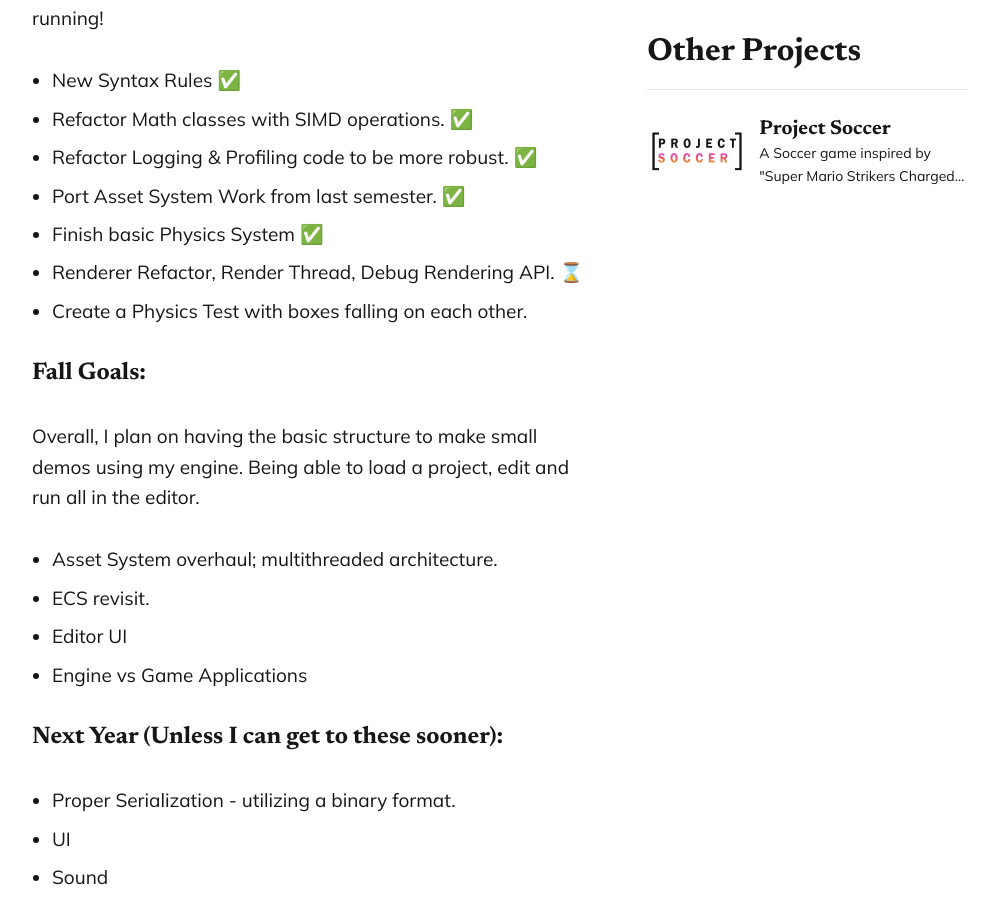
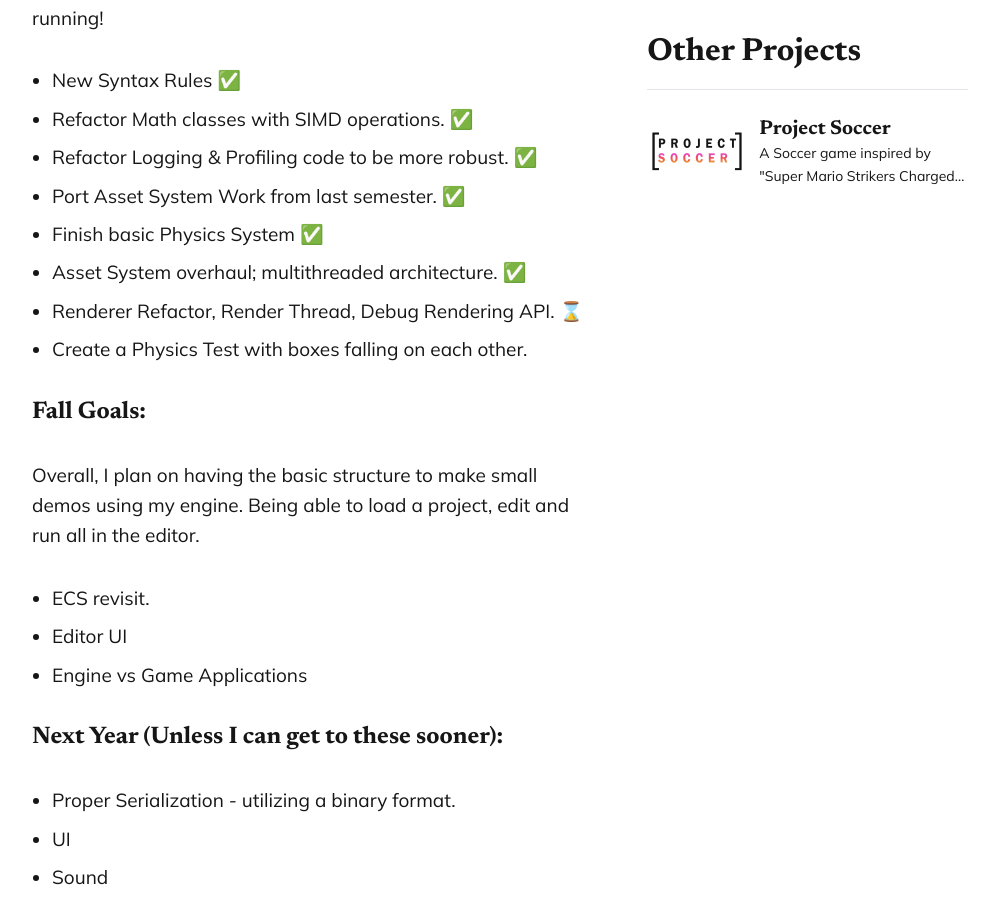
Before and after one commit to nicholaszollinger/nicholaszollinger.github.io, a Jekyll site: the page built from _projects/NessieEngine.md, in a window 1280 px wide and 900 px high, scrolled down 1327 px. Shown: the whole window, without its empty margins (124-1119 px from the left). Built offline with Jekyll 4.4.1, drawn with Linux system fonts in a browser that asks for light colours; nearby versions of some CDN libraries.

```diff
--- a/_projects/NessieEngine.md
+++ b/_projects/NessieEngine.md
@@ -21,12 +21,12 @@ Over the summer, I am going to be doing some project-wide refactors, with the ai
 - Refactor Logging & Profiling code to be more robust. ✅
 - Port Asset System Work from last semester. ✅
 - Finish basic Physics System ✅
+- Asset System overhaul; multithreaded architecture. ✅
 - Renderer Refactor, Render Thread, Debug Rendering API. ⌛
 - Create a Physics Test with boxes falling on each other.
 
 ### Fall Goals:
 Overall, I plan on having the basic structure to make small demos using my engine. Being able to load a project, edit and run all in the editor.
-- Asset System overhaul; multithreaded architecture.
 - ECS revisit.
 - Editor UI
 - Engine vs Game Applications
```
